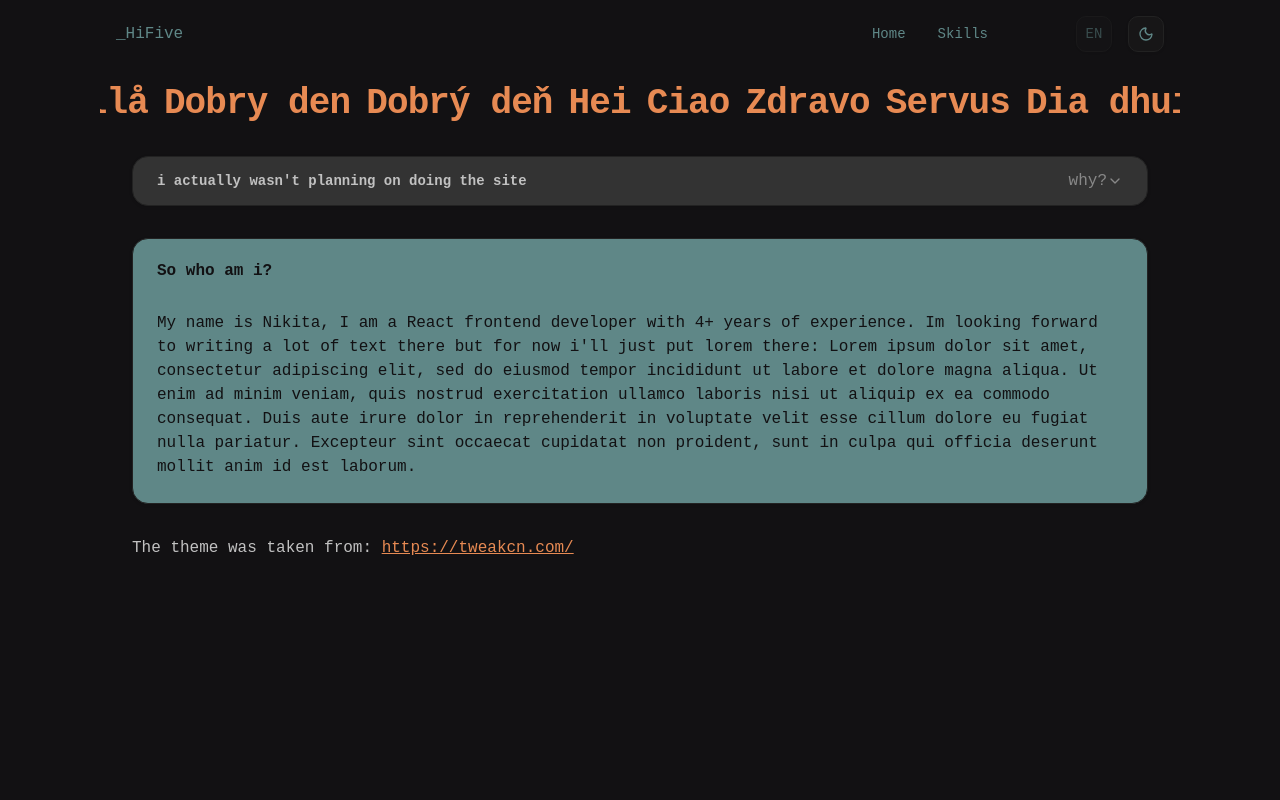
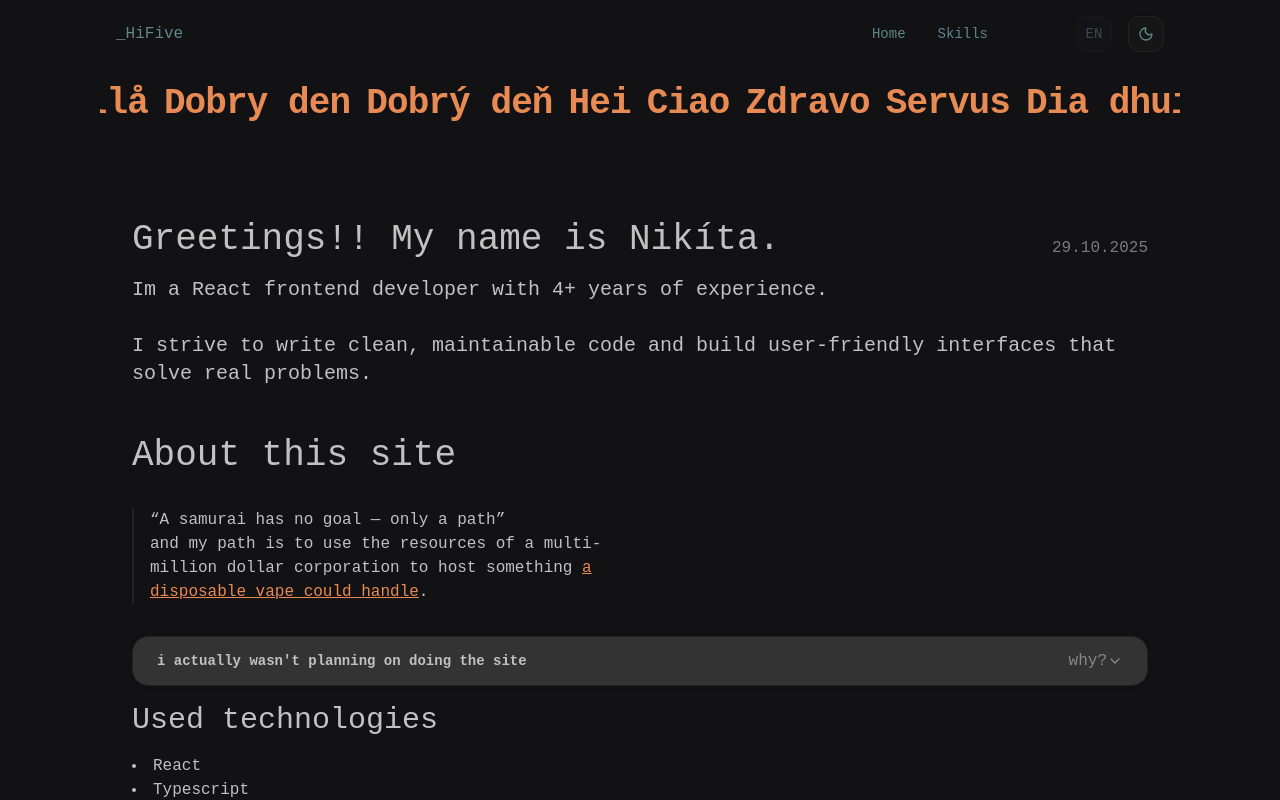
Before and after one commit to IHiFiveI/about-hifive, a React (Vite) app: page / in a window 1280 px wide. Shown: the top 800 px of the page. Built offline with nearby package versions, Linux system fonts and the light colour scheme.

Commit message:
feature(home page): Created separate sections for info about me and about the site itself;

```diff
--- a/src/pages/home/ui/about-me-card.tsx
+++ /dev/null
@@ -1,24 +0,0 @@
-import { Card, CardContent, CardHeader, CardTitle } from '@/ui/card';
-
-export const AboutMeCard = () => {
-  return (
-    <Card className="bg-secondary text-secondary-foreground">
-      <CardHeader>
-        <CardTitle>So who am i?</CardTitle>
-      </CardHeader>
-      <CardContent>
-        <p>
-          My name is Nikita, I am a React frontend developer with 4+ years of
-          experience. Im looking forward to writing a lot of text there but for
-          now i'll just put lorem there: Lorem ipsum dolor sit amet, consectetur
-          adipiscing elit, sed do eiusmod tempor incididunt ut labore et dolore
-          magna aliqua. Ut enim ad minim veniam, quis nostrud exercitation
-          ullamco laboris nisi ut aliquip ex ea commodo consequat. Duis aute
-          irure dolor in reprehenderit in voluptate velit esse cillum dolore eu
-          fugiat nulla pariatur. Excepteur sint occaecat cupidatat non proident,
-          sunt in culpa qui officia deserunt mollit anim id est laborum.
-        </p>
-      </CardContent>
-    </Card>
-  );
-};
--- /dev/null
+++ b/src/pages/home/ui/about-me-section.tsx
@@ -0,0 +1,22 @@
+export const AboutMeSection = () => {
+  return (
+    <section>
+      <div className="mb-4 mt-16 flex flex-wrap justify-between sm:flex-nowrap">
+        <h2 className="text-4xl">Greetings!! My name is Nikíta.</h2>
+        <time className="text-accent-foreground/60 self-end">29.10.2025</time>
+      </div>
+      <p className="text-xl">
+        Im a React frontend developer with 4+ years of experience.
+        <br />
+        <br />I strive to write clean, maintainable code and build user-friendly
+        interfaces that solve real problems.
+      </p>
+      {/* TODO: Create grid with info about me: */}
+      {/* my hobbies */}
+      {/* my skills (a couple of main ones and a link to the skills page) */}
+      {/* what genres i like */}
+      {/* current location: UTC+7 */}
+      {/* People Im inspired by: Matt Pocock & Josh Comeau*/}
+    </section>
+  );
+};
--- /dev/null
+++ b/src/pages/home/ui/about-this-site-section.tsx
@@ -0,0 +1,39 @@
+import { Anchor } from '@/ui/anchor';
+import { SiteReasoningCollapse } from './site-reasoning-collapse';
+
+export const AboutThisSiteSection = () => {
+  return (
+    <section>
+      <h2 className="my-4 text-4xl">About this site</h2>
+      <aside className="my-8 w-[min(100%,_32rem)] border-l-2 pl-4">
+        {/* TODO: Maybe try searching a proper cite for it */}
+        <blockquote cite="idk">
+          <p>“A samurai has no goal — only a path”</p>
+        </blockquote>
+        and my path is to use the resources of a multi-million dollar
+        corporation to host something{' '}
+        <Anchor
+          target="_blank"
+          href="https://bogdanthegeek.github.io/blog/projects/vapeserver/"
+        >
+          a disposable vape could handle
+        </Anchor>
+        .
+      </aside>
+      <SiteReasoningCollapse />
+      <h3 className="my-4 text-3xl">Used technologies</h3>
+      <ul className="[&_li]:list-inside [&_li]:list-disc">
+        <li>React</li>
+        <li>Typescript</li>
+        <li>tailwindcss</li>
+        <li>
+          The theme was taken from:{' '}
+          <Anchor target="_blank" href="https://tweakcn.com/">
+            https://tweakcn.com/
+          </Anchor>
+        </li>
+      </ul>
+      {/* TODO: State what am I planning to do with this site (maybe turn it into a blog) */}
+    </section>
+  );
+};
--- a/src/pages/home/ui/home.tsx
+++ b/src/pages/home/ui/home.tsx
@@ -1,28 +1,18 @@
 import Marquee from 'react-fast-marquee';
 import { GREETINGS } from '../lib/greetings';
-import { AboutMeCard } from './about-me-card';
-import { SiteReasoningCollapse } from './site-reasoning-collapse';
-import { Anchor } from '@/ui/anchor';
+import { AboutMeSection } from './about-me-section';
+import { AboutThisSiteSection } from './about-this-site-section';
 
 export const Home = () => {
   return (
     <>
+      {/* FIXME: Make `aria-hidden="true"` work properly */}
       <Marquee className="text-primary flex scroll-m-20 gap-4 overflow-hidden text-balance text-center text-4xl font-extrabold tracking-tight [&_.rfm-child]:pr-4">
         {GREETINGS}
       </Marquee>
       <div className="flex flex-col gap-8 p-8">
-        <SiteReasoningCollapse />
-        <AboutMeCard />
-        <span>
-          The theme was taken from:{' '}
-          <Anchor
-            target="_blank"
-            href="https://tweakcn.com/"
-            className="text-primary underline"
-          >
-            https://tweakcn.com/
-          </Anchor>
-        </span>
+        <AboutMeSection />
+        <AboutThisSiteSection />
       </div>
     </>
   );
```
